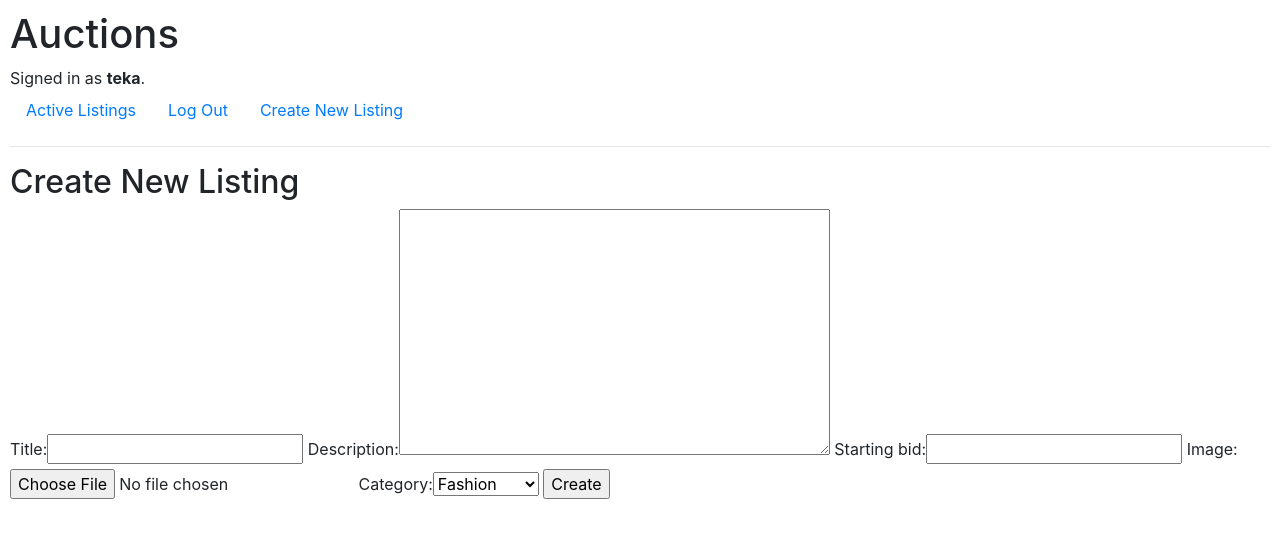
After one commit to tariq7299/CS50Web-Project2-commerce, a Django app: page /create-listing in a window 1280 px wide. The commit adds this page. Shown: the top 538 px of the page. Run offline with Django 3.2, Linux system fonts and the light colour scheme; a user stored in the database is signed in; some libraries are stand-ins or nearby versions.

Commit message:
fifnied constructing create_new_listing html page, only some minor tweaks left

```diff
--- a/commerce/auctions/apps.py
+++ b/commerce/auctions/apps.py
@@ -3,3 +3,4 @@ from django.apps import AppConfig
 
 class AuctionsConfig(AppConfig):
     name = 'auctions'
+    default_auto_field = 'django.db.models.BigAutoField'
--- /dev/null
+++ b/commerce/auctions/forms.py
@@ -0,0 +1,8 @@
+from django import forms
+
+class NewListingForm(forms.Form):
+    title = forms.CharField(max_length=100)
+    description = forms.CharField(widget=forms.Textarea)
+    starting_bid = forms.DecimalField(max_digits=10, decimal_places=2)
+    image = forms.ImageField(required=False)
+    category = forms.ChoiceField(choices=[('Fashion', 'Fashion'), ('Toys', 'Toys'), ('Electronics', 'Electronics'), ('Home', 'Home')], required=False)
--- a/commerce/auctions/models.py
+++ b/commerce/auctions/models.py
@@ -1,6 +1,6 @@
 from django.contrib.auth.models import AbstractUser
 from django.db import models
-
+# from Pillow import ImageField
 
 class User(AbstractUser):
     pass
@@ -8,15 +8,14 @@ class User(AbstractUser):
 class AuctionListing(models.Model):
     title = models.CharField(max_length=200)
     description = models.TextField()
-    seller_id = models.ForeignKey(User, on_delete=models.CASCADE, related_name='listings')
+    seller = models.ForeignKey(User, on_delete=models.CASCADE, related_name='listings')
     start_bid = models.DecimalField(max_digits=10, decimal_places=2)
     current_bid = models.DecimalField(max_digits=10, decimal_places=2, null=True, blank=True)
     category = models.CharField(max_length=200)
     created_at = models.DateTimeField(auto_now_add=True)
     sold = models.BooleanField(default=False)
-    current_owner_id = models.ForeignKey(User, on_delete=models.SET_NULL, null=True, related_name='owned_listings')
-    image = models.ImageField(upload_to='images/')
-
+    current_owner = models.ForeignKey(User, on_delete=models.SET_NULL, null=True, related_name='owned_listings')
+    image = models.ImageField(upload_to='images/', default='default.jpg')
     def __str__(self):
         return 'title: {}, seller: {}, current_price: {}'.format(self.title, self.seller, self.current_bid)
 
--- /dev/null
+++ b/commerce/auctions/templates/auctions/create_listing.html
@@ -0,0 +1,12 @@
+{% extends "auctions/layout.html" %}
+
+{% block body %}
+    <h2>Create New Listing</h2>
+    <div class="newlisting-form-wrapper">
+        <form method="POST" action="{% url 'create_listing' %}">
+            {% csrf_token %}
+            {{ form }}
+            <input type="submit" value="Create">
+        </form>
+    </div>
+{% endblock %}
--- a/commerce/auctions/templates/auctions/layout.html
+++ b/commerce/auctions/templates/auctions/layout.html
@@ -24,6 +24,9 @@
                 <li class="nav-item">
                     <a class="nav-link" href="{% url 'logout' %}">Log Out</a>
                 </li>
+                <li class="nav-item">
+                    <a class="nav-link" href="{% url 'create_listing' %}">Create New Listing</a>
+                </li>
             {% else %}
                 <li class="nav-item">
                     <a class="nav-link" href="{% url 'login' %}">Log In</a>
--- a/commerce/auctions/templates/auctions/login.html
+++ b/commerce/auctions/templates/auctions/login.html
@@ -14,7 +14,7 @@
             <input autofocus class="form-control" type="text" name="username" placeholder="Username">
         </div>
         <div class="form-group">
-            <input class="form-control" type="password" name="password" placeholder="Password">
+            <input class="form-control" type="password" name="password" placeholder="Passw ord">
         </div>
         <input class="btn btn-primary" type="submit" value="Login">
     </form>
--- a/commerce/auctions/urls.py
+++ b/commerce/auctions/urls.py
@@ -6,5 +6,6 @@ urlpatterns = [
     path("", views.index, name="index"),
     path("login", views.login_view, name="login"),
     path("logout", views.logout_view, name="logout"),
-    path("register", views.register, name="register")
+    path("register", views.register, name="register"),
+    path("create-listing", views.create_listing, name="create_listing")
 ]
--- a/commerce/auctions/views.py
+++ b/commerce/auctions/views.py
@@ -3,8 +3,10 @@ from django.db import IntegrityError
 from django.http import HttpResponse, HttpResponseRedirect
 from django.shortcuts import render
 from django.urls import reverse
+from .forms import NewListingForm
+from django.contrib import messages
 
-from .models import User
+from .models import User, AuctionListing, Bid, Comment, Watchlist
 
 
 def index(request):
@@ -61,3 +63,38 @@ def register(request):
         return HttpResponseRedirect(reverse("index"))
     else:
         return render(request, "auctions/register.html")
+
+
+
+
+def create_listing(request):
+
+    if request.user.is_authenticated:
+        if request.method == "POST" and request.user:
+
+            username = request.user.username
+
+            # Get the user id from the database that matches the username of the current user
+            user_id = User.objects.get(username=username).id
+            print()
+            form = NewListingForm(request.POST)
+
+            if form.is_valid():
+
+                title = form.cleaned_data['title']
+                description = form.cleaned_data['description']
+                starting_bid = form.cleaned_data['starting_bid']
+                image = form.cleaned_data['image']
+                category = form.cleaned_data['category']
+
+                new_listing = AuctionListing(title=title, description=description, seller_id=user_id, start_bid=starting_bid, current_bid=starting_bid, category=category, current_owner_id=user_id, image=image)
+
+                new_listing.save()
+
+                return HttpResponseRedirect(reverse("index"))
+
+        else:
+            return render(request, "auctions/create_listing.html", {'form': NewListingForm()})
+    else:
+        messages.add_message(request, messages.ERROR, "Please log in first!")
+        return HttpResponseRedirect(reverse("login"))
--- a/commerce/commerce/settings.py
+++ b/commerce/commerce/settings.py
@@ -123,3 +123,6 @@ STATIC_URL = '/static/'
 
 
 # Some necessary configuration lines to setup url for django to enable him to store images on a filesystem and be able to store there paths in the database
+
+MEDIA_URL = '/media/'
+MEDIA_ROOT = os.path.join(BASE_DIR, 'media')
--- a/commerce/commerce/urls.py
+++ b/commerce/commerce/urls.py
@@ -1,3 +1,6 @@
+from django.conf import settings
+from django.conf.urls.static import static
+
 """commerce URL Configuration
 
 The `urlpatterns` list routes URLs to views. For more information please see:
@@ -19,4 +22,4 @@ from django.urls import include, path
 urlpatterns = [
     path("admin/", admin.site.urls),
     path("", include("auctions.urls"))
-]
+] + static(settings.MEDIA_URL, document_root=settings.MEDIA_ROOT)
```
Also changed, not shown: commerce/auctions/static/to-do.md (added, +6 -0 lines), commerce/auctions/media/images/default.png (added), commerce/auctions/migrations/0001_initial.py, commerce/auctions/migrations/0002_auctionlisting_bid_comment_watchlist.py (deleted), commerce/db.sqlite3.
